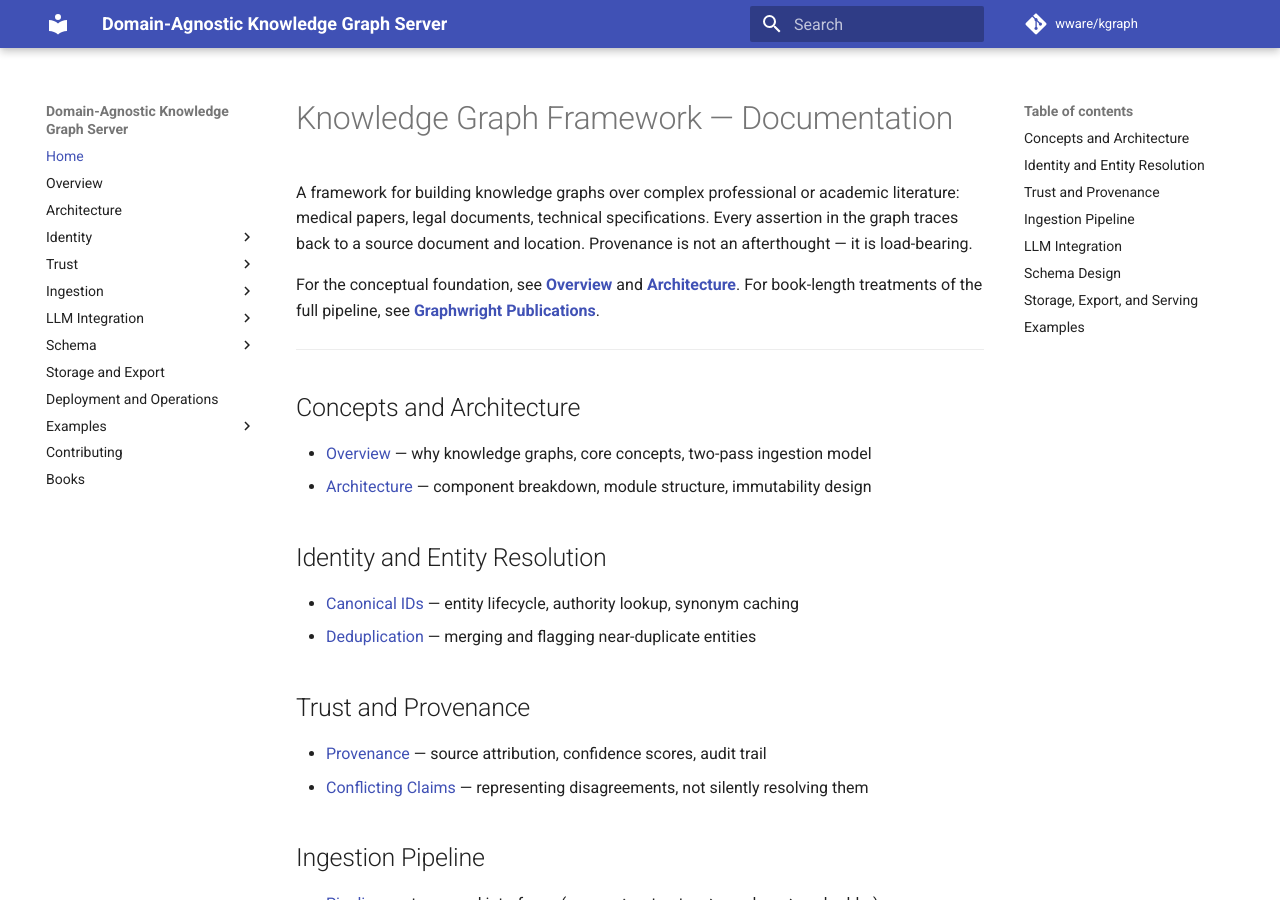
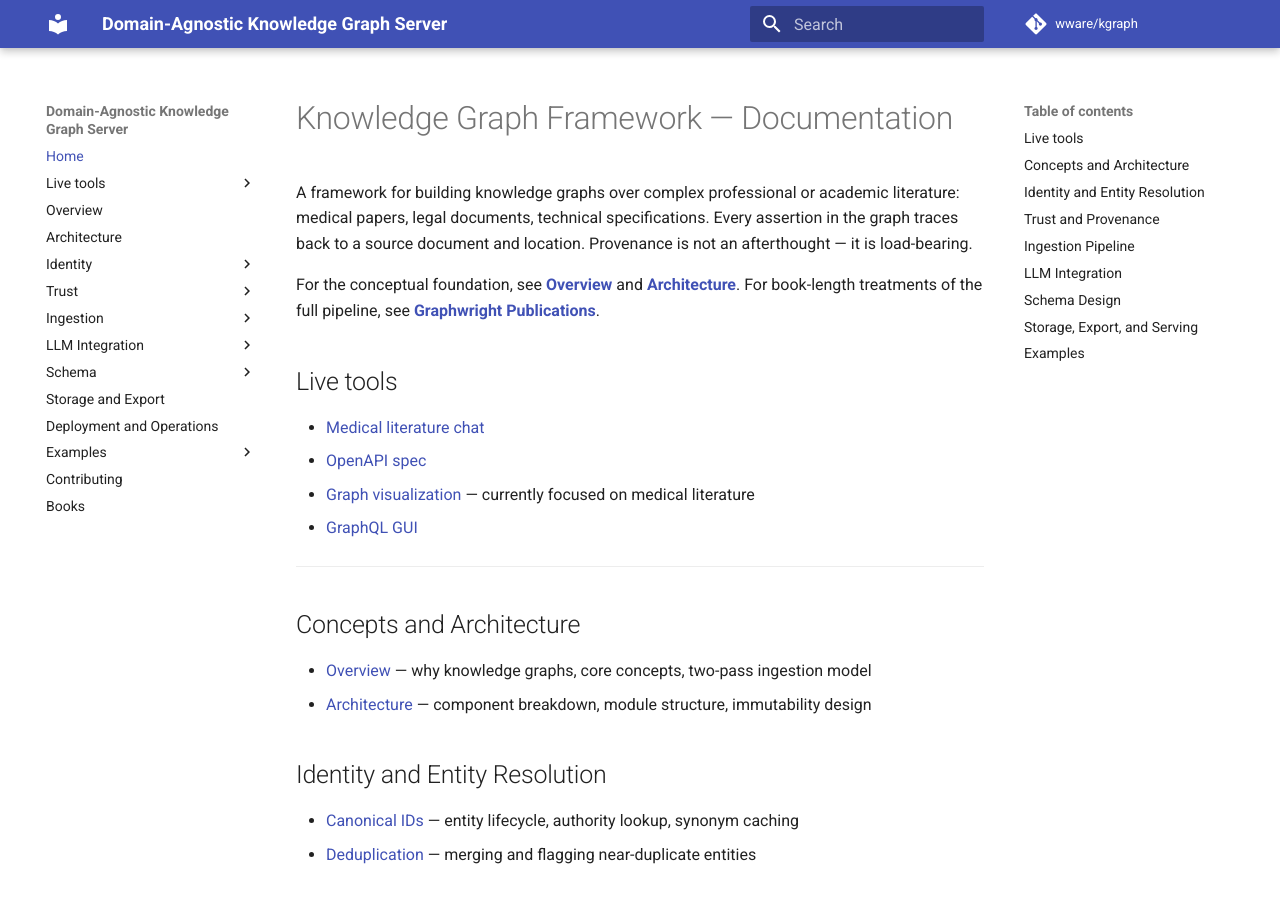
Before and after one commit to graphwright/docs, an MkDocs documentation site: the page built from docs/index.md, in a window 1280 px wide and 900 px high. Built offline with MkDocs 1.6.1 and Material for MkDocs 9.7.7, drawn with Linux system fonts in a browser that asks for light colours; comment, search, counter and statistics services are not loaded.

Commit message:
Add Live tools section to navigation and index page

```diff
--- a/docs/index.md
+++ b/docs/index.md
@@ -8,6 +8,13 @@ afterthought — it is load-bearing.
 For the conceptual foundation, see **[Overview](overview.md)** and
 **[Architecture](architecture.md)**. For book-length treatments of the full
 pipeline, see **[Graphwright Publications](books.md)**.
+
+## Live tools
+
+- [Medical literature chat](/chat/)
+- [OpenAPI spec](/docs/)
+- [Graph visualization](/graph-viz/) — currently focused on medical literature
+- [GraphQL GUI](/graphiql/)
 
 ---
 
--- a/mkdocs.yml
+++ b/mkdocs.yml
@@ -27,6 +27,12 @@ markdown_extensions:
 
 nav:
   - Home: index.md
+  # External URLs only: Material nests this as a collapsible section (expand to see links).
+  - Live tools:
+      - Medical literature chat: /chat/
+      - OpenAPI spec: /docs/
+      - Graph visualization: /graph-viz/
+      - GraphQL GUI: /graphiql/
   - Overview: overview.md
   - Architecture: architecture.md
   - Identity:
--- a/pyproject.toml
+++ b/pyproject.toml
@@ -7,6 +7,7 @@ requires-python = ">=3.12"
 dependencies = [
     "mkdocs>=1.6.0",
     "mkdocs-material>=9.0.0",
+    "mkdocs-pdf-export-plugin>=0.5.10",
     "pymdown-extensions>=10.0",
     "zensical",
 ]
```
Also changed, not shown: 1 other file.
